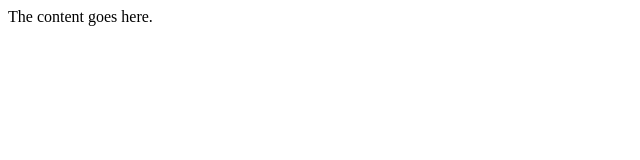
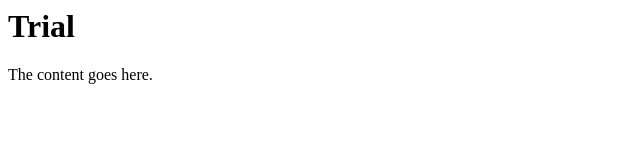
Before and after one commit to YuilTripathee/falco_COTS_program, a plain HTML site: page index.html in a window 1280 px wide. Shown: the whole page, without its empty margins (0-640 px from the left). Drawn offline with Linux system fonts and the light colour scheme.

Commit message:
Update index.html

```diff
--- a/index.html
+++ b/index.html
@@ -1 +1,3 @@
+<h1> Trial </h1>
+
 <p> The content goes here. </p>
```
